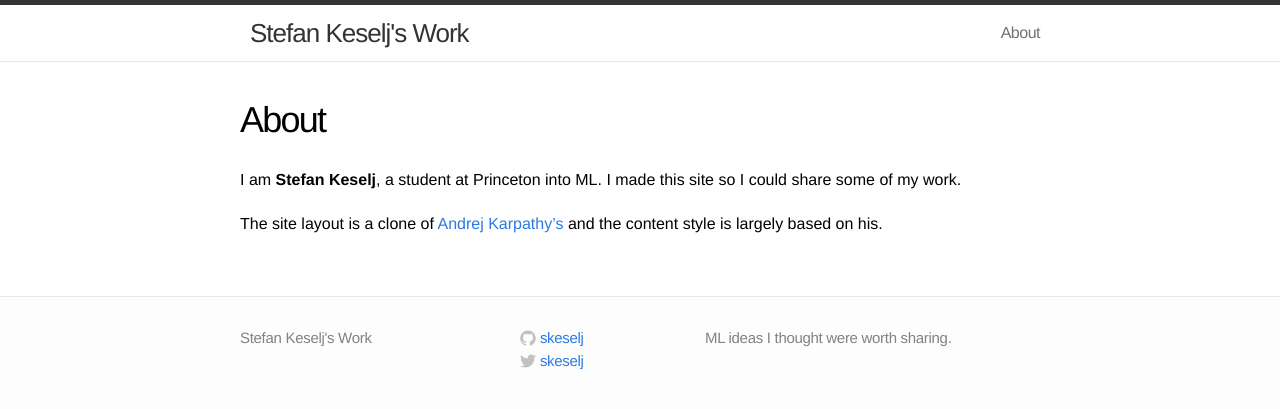
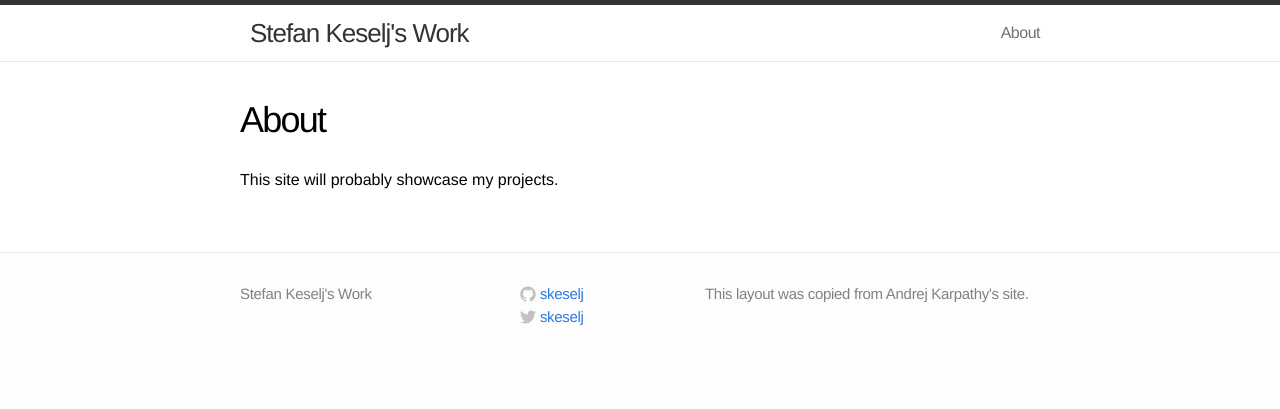
Before and after one commit to skeselj/skeselj.github.io, a Jekyll site: the page built from about.md, in a window 1280 px wide. Shown: the top 409 px of the page. Built offline with Jekyll 4.4.1, drawn with Linux system fonts in a browser that asks for light colours.

Commit message:
changed about and footer

```diff
--- a/_config.yml
+++ b/_config.yml
@@ -1,7 +1,7 @@
 # Site settings
 title: Stefan Keselj's Work
 email:
-description: "ML ideas I thought were worth sharing."
+description: "This layout was copied from Andrej Karpathy's site."
 baseurl: ""
 url: "http://skeselj.github.io"
 twitter_username: skeselj
--- a/about.md
+++ b/about.md
@@ -4,6 +4,4 @@ title: About
 permalink: /about/
 ---
 
-I am **Stefan Keselj**, a student at Princeton into ML. I made this site so I could share some of my work.
-
-The site layout is a clone of [Andrej Karpathy's](http://karpathy.github.io/) and the content style is largely based on his.
+This site will probably showcase my projects.
```
